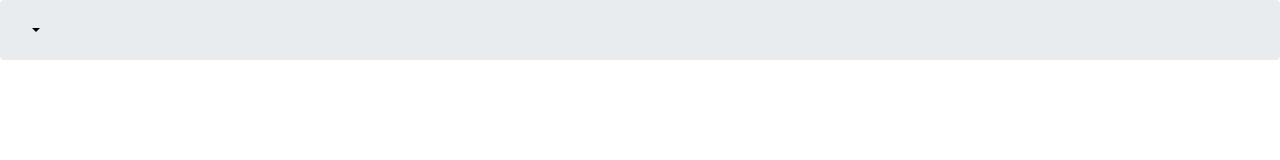
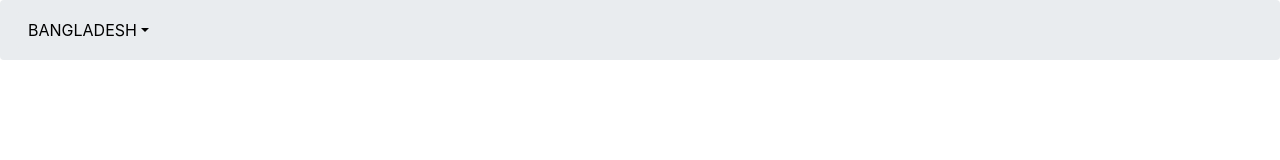
Before and after one commit to prodhan29/breadcrum-location, a React (Create React App) app: page / in a window 1280 px wide. Shown: the top 160 px of the page. Built offline with nearby package versions, Linux system fonts and the light colour scheme.

Commit message:
fix error. node with no children

```diff
--- a/src/App.tsx
+++ b/src/App.tsx
@@ -85,9 +85,10 @@ class App extends React.Component<{}, State> {
   }
 
   getChildren =(ob: any)=>{
+
+    if(ob.children === undefined) return [];
     let keys = Object.keys(ob.children);
     return keys.map((item:any, index: number)=>{
-
       return ob.children[item];
     })
   }
@@ -101,7 +102,7 @@ class App extends React.Component<{}, State> {
               return (
                 <BreadcrumbItem key={index}>
                   <Dropdown
-                    name={item.name}
+                    name={item.label}
                     childNodes={this.getChildren(item)}
                     addBreadcrumItem={(item: any) => this.addBreadcrumItem(index, item)} />
                 </BreadcrumbItem>
```
